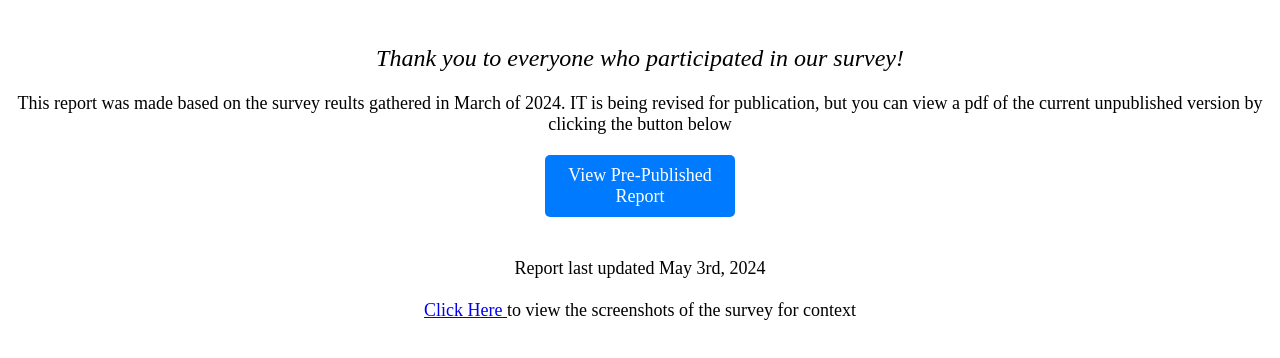
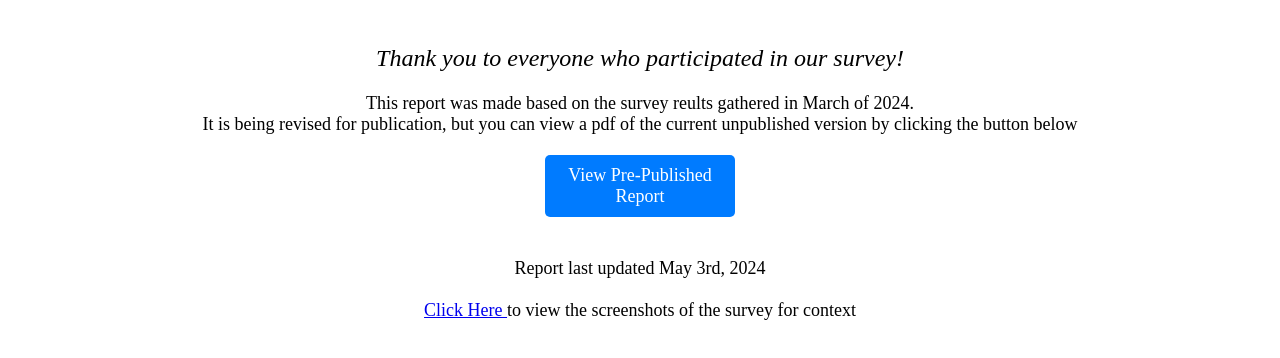
Before and after one commit to seancham/RPM-Research, a plain HTML site: page index.html in a window 1280 px wide. Shown: the part 136-494 px from the top of the page. Drawn offline with Linux system fonts and the light colour scheme.

Commit message:
Update index.html

```diff
--- a/index.html
+++ b/index.html
@@ -35,8 +35,8 @@
     <p>
         <em>Thank you to everyone who participated in our survey!</em><br>
         <br>
-        This report was made based on the survey reults gathered in March of 2024.
-        IT is being revised for publication, but you can view a pdf of the current unpublished version by clicking the button below
+        This report was made based on the survey reults gathered in March of 2024. <br>
+        It is being revised for publication, but you can view a pdf of the current unpublished version by clicking the button below
         <a href="RPMSurveyFinalReport.pdf" class="download-button">View Pre-Published Report</a>
         <br>
         Report last updated May 3rd, 2024
```
